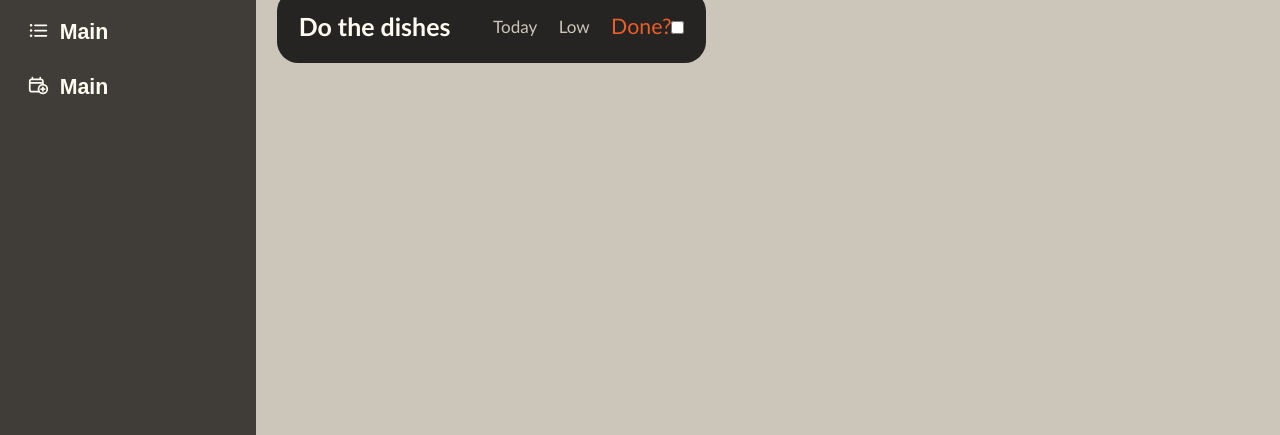
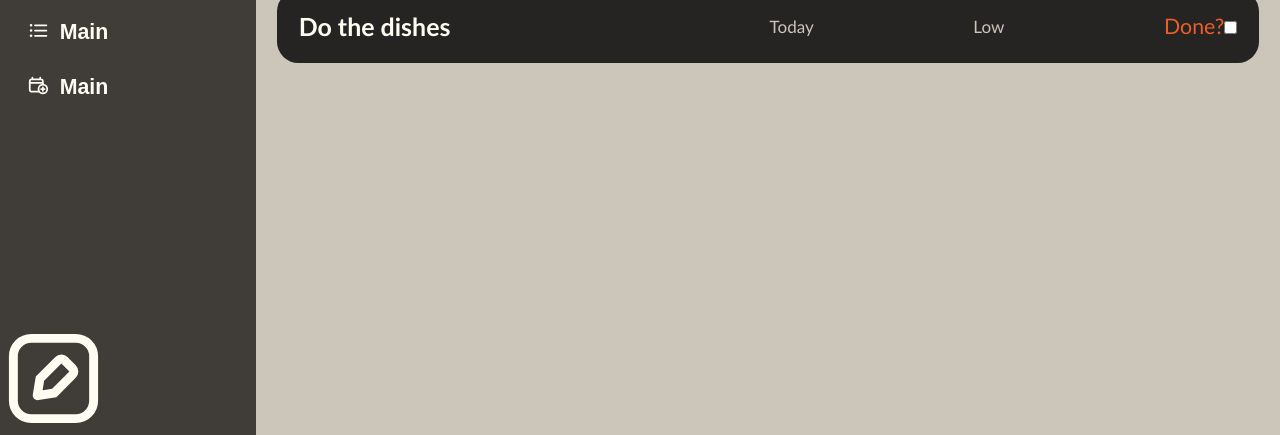
Before and after one commit to claytonm17/todo, a website built with webpack: page dist/index.html in a window 1280 px wide. Shown: the part 365-800 px from the top of the page. Built offline with nearby package versions, Linux system fonts and the light colour scheme.

Commit message:
Add button to bring up new task popup

```diff
--- a/src/index.js
+++ b/src/index.js
@@ -26,9 +26,11 @@ toDoManager.addNewItem('Walk the dog', 'Be sure to bring treats!', 'Today', 'Med
 toDoManager.changeProjectName('default');
 toDoManager.addNewItem('Play video games', 'Minecraft or fortnite', 'Today', 'Low', false);
 
-toDoManager.logList()
+toDoManager.logList();
 
 userInterface.loadDefaultPage();
+
+userInterface.addIcon();
 
 const tasks = document.querySelector('.task-list');
 
@@ -38,7 +40,15 @@ tasks.appendChild(userInterface.taskLoader('Do the dishes', '', 'Today', 'Low',
 
 
 // Loads input form popup
-// userInterface.loadInputForm();
+const addNewButton = document.querySelector('.add-new');
+addNewButton.addEventListener('click', () => {
+    userInterface.loadInputForm();
+});
+
+const closeInputWindow = document.querySelector('.form-box-close');
+addNewButton.addEventListener('click', () => {
+
+});
 
 // Pull length of amount of tasks and pull exact data to input for DOM
 let numberOfTasks = toDoManager.pullTasks().length;
--- a/src/modules/userInterface.js
+++ b/src/modules/userInterface.js
@@ -258,10 +258,27 @@ const userInterface = (function () {
         return task
     }
 
+    function addIcon(){
+
+        const contentContainer = document.querySelector('#content');
+
+        const addNew = document.createElement('button');
+        addNew.className = 'add-new';
+
+        const addNewImage = document.createElement('img');
+        addNewImage.className = 'add-new-icon';
+        addNewImage.src = '../src/images/add-task.svg';
+        addNewImage.alt = 'Add new list item icon';
+
+        addNew.appendChild(addNewImage);
+        contentContainer.appendChild(addNew);
+    }
+
     return {
         loadDefaultPage,
         loadInputForm,
         taskLoader,
+        addIcon,
     }
 })();
 
--- a/src/styles.css
+++ b/src/styles.css
@@ -201,6 +201,8 @@ textarea {
     background-color: var(--dark-gray-2);
     border-radius: 1rem;
     align-items: center;
+    width:auto;
+    justify-content: space-between;
 }
 
 .task>div {
@@ -211,3 +213,18 @@ textarea {
 .task>label {
     color: var(--red);
 }
+
+/* Add new icon */
+.add-new-icon {
+    width: 5rem;
+    height: auto;
+    cursor: pointer;
+}
+
+.add-new {
+    background-color: var(--dark-gray-1);
+    border: none;
+    position: absolute;
+    left: 0;
+    bottom: 0;
+}
```
Also changed, not shown: dist/main.js, src/images/add-task.svg (added).
